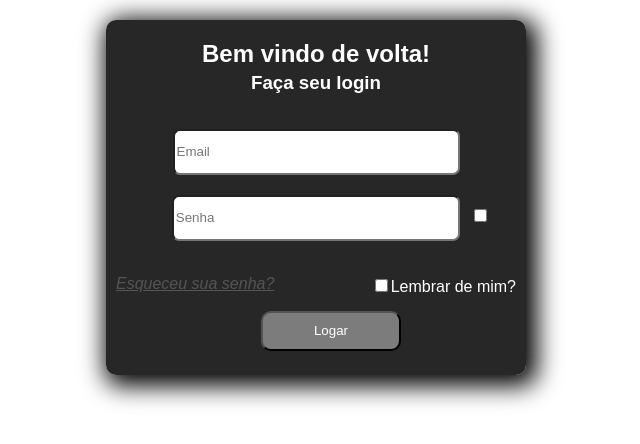
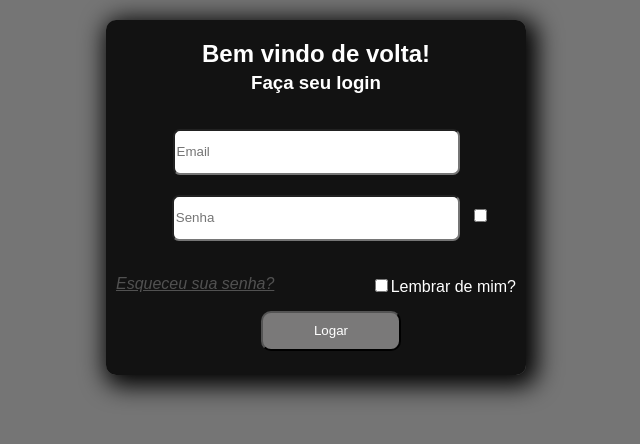
Before and after one commit to Blue1914m/login, a plain HTML site: page index.html in a window 1280 px wide. Shown: the whole page, without its empty margins (324-964 px from the left). Drawn offline with Linux system fonts and the light colour scheme; a web font is replaced by a local one.

Commit message:
Update style.css

```diff
--- a/style.css
+++ b/style.css
@@ -1,5 +1,9 @@
 * {
     font-family: Arial, Helvetica, sans-serif;
+}
+
+body {
+    background-color: rgba(0, 0, 0, 0.541);
 }
 
 #Login {
```
